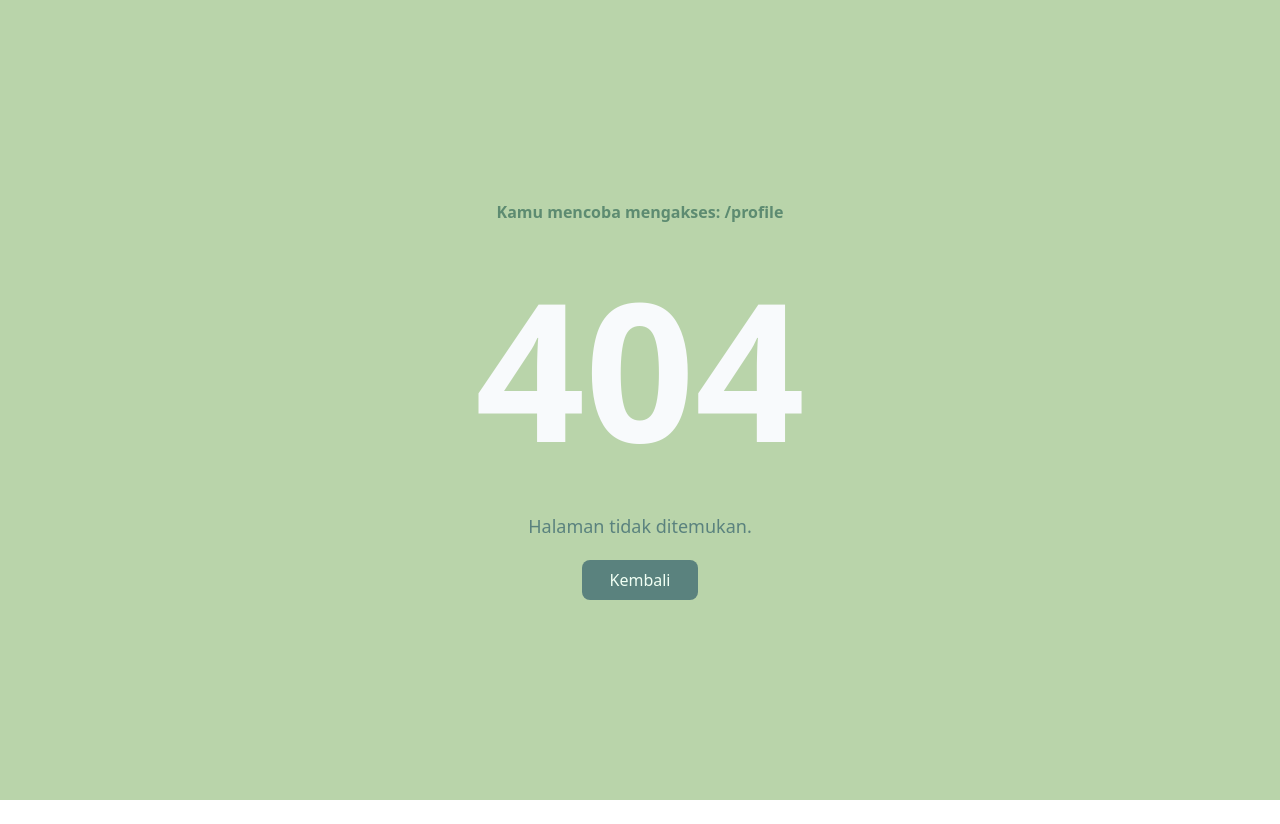
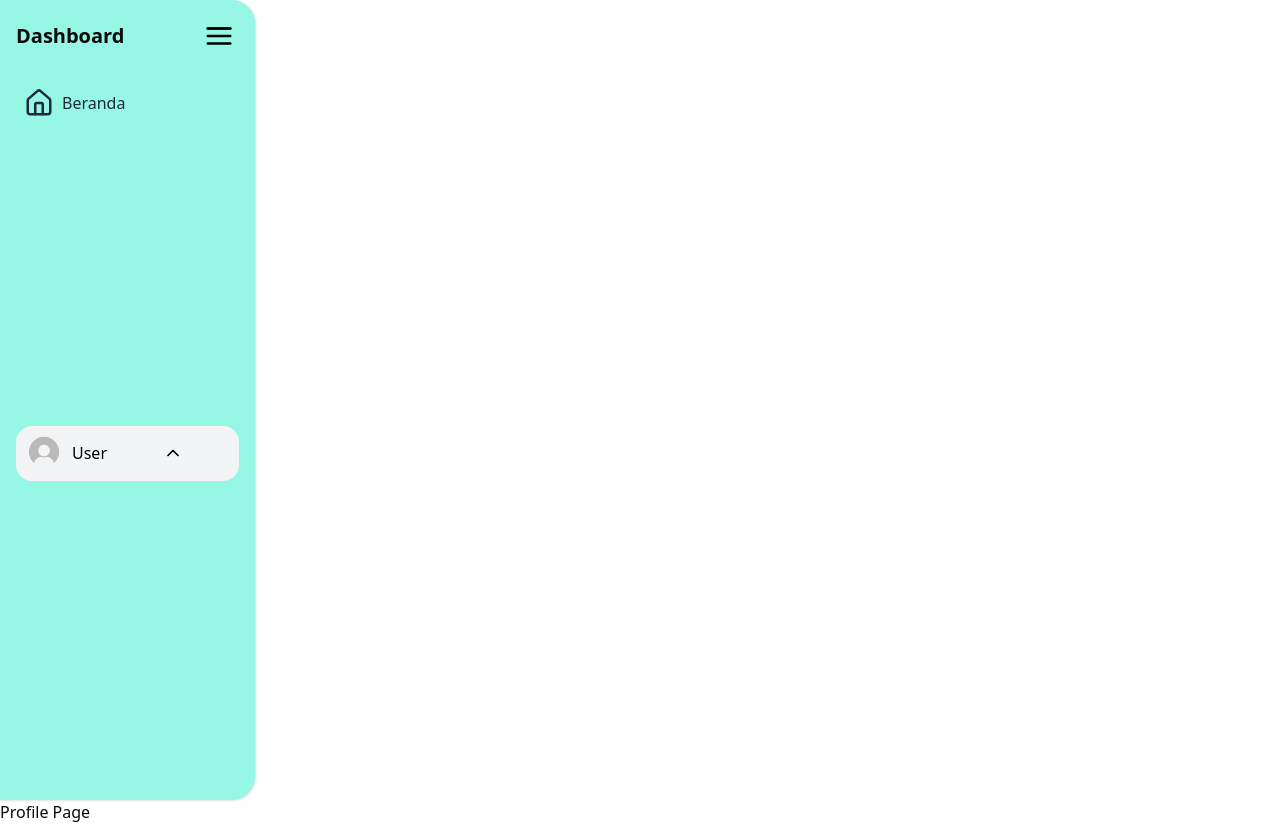
Before and after one commit to seriie/ppsdmlh, a Next.js app: page /profile in a window 1280 px wide. Before the commit this address had no page. Before the commit the page ends 800 px from the top, so only its background shows below. Built offline with nearby package versions, Linux system fonts and the light colour scheme; no server answers.

Commit message:
feat: add next-themes for  dark mode  management and integrate into layout and sidebar components

```diff
--- a/package.json
+++ b/package.json
@@ -23,6 +23,7 @@
     "nanoid": "^5.1.5",
     "next": "15.3.3",
     "next-auth": "^4.24.11",
+    "next-themes": "^0.4.6",
     "react": "^19.0.0",
     "react-chartjs-2": "^5.3.0",
     "react-dom": "^19.0.0",
--- a/src/app/layout.tsx
+++ b/src/app/layout.tsx
@@ -1,6 +1,7 @@
 import type { Metadata } from "next";
 import "./globals.css";
 import SessionWrapper from "@/components/root/SessionWrapper";
+import { ThemeProvider as NextThemeProvider } from "@/components/ThemeProvider";
 
 export const metadata: Metadata = {
   title: {
@@ -16,11 +17,19 @@ export default function RootLayout({
   children: React.ReactNode;
 }) {
   return (
-    <html lang="en">
-      <body className={`font-sans`}>
-        <SessionWrapper>
+    <html lang="en" suppressHydrationWarning>
+      <body className={`font-sans transition-colors ease-in-out transform duration-500`}>
+
+        <NextThemeProvider
+          attribute="class"
+          defaultTheme="system"
+          enableSystem
+          disableTransitionOnChange
+          >
+            <SessionWrapper>
           {children}
-        </SessionWrapper>
+          </SessionWrapper>
+        </NextThemeProvider>
       </body>
     </html>
   );
--- /dev/null
+++ b/src/app/profile/page.tsx
@@ -0,0 +1,19 @@
+"use client"
+import React from 'react'
+import DesktopSidebar from '@/layout/main/DesktopSidebar'
+import { useState } from 'react'
+
+
+const Page = () => {
+  const [isOpen, setIsOpen] = useState(true);
+
+  return (
+    <div>
+      <DesktopSidebar isOpen={isOpen} setIsOpen={setIsOpen}/>
+        <h1>Profile Page</h1>
+    </div>
+  )
+}
+
+
+export default Page
--- /dev/null
+++ b/src/components/ThemeProvider.tsx
@@ -0,0 +1,11 @@
+"use client"
+
+import * as React from "react"
+import { ThemeProvider as NextThemeProvider } from "next-themes"
+
+export function ThemeProvider({
+  children,
+  ...props
+}: React.ComponentProps<typeof NextThemeProvider>) {
+  return <NextThemeProvider {...props}>{children}</NextThemeProvider>
+}
--- a/src/components/ui/ProfileDropDown.tsx
+++ b/src/components/ui/ProfileDropDown.tsx
@@ -1,6 +1,6 @@
 "use client"
 import { useState } from "react";
-import { useSession } from "next-auth/react";
+import { signOut, useSession } from "next-auth/react";
 import DefaultPp from "@/assets/defaultUserPp.png";
 import Image from "next/image";
 import { useRouter } from "next/navigation";
@@ -17,18 +17,24 @@ export default function ProfileDropDown({ className, hidden }: ProfileDropDownPr
     const fullname = session?.user?.fullname || "User";
     const [isOpen, setIsOpen] = useState(false);
     const route = useRouter();
-    return (
+    const [loggingOut, setLoggingOut] = useState<boolean>(false);
+
+    const handleLogout = () => {
+        setLoggingOut(true);
+        signOut({callbackUrl: "/"})
+    }
+     return (
         <>
-            <div className="flex flex-col items-center justify-center">
+            <div className="flex relative flex-col items-center justify-center">
                 {isOpen && (
-                    <div className="relative w-48 bg-white rounded-lg shadow-lg m-3">
+                    <div className="absolute w-48 mb-45 bg-white rounded-lg shadow-lg m-3">
                         <ul className="py-2">
-                            <li className="px-4 py-2 hover:bg-gray-100 cursor-pointer flex justify-start items-center gap-5" onClick={() => { route.push("/profile") }}><LuUser size={20} className="text-black" />Profile</li>
-                            <li className="px-4 py-2 text-red-600 hover:bg-gray-100 cursor-pointer flex justify-start items-center gap-5" onClick={() => { route.push("/logout") }}><LuLogOut size={20} className="text-red-600" />Logout</li>
+                            <li className="px-4 py-2 hover:bg-gray-100 cursor-pointer flex mx-2 rounded-lg justify-start items-center gap-5" onClick={() => { route.push("/profile") }}><LuUser size={20} className="text-black" />Profile</li>
+                            <li className="px-4 py-2 text-red-600 hover:bg-gray-100 mx-2 rounded-lg cursor-pointer flex justify-start items-center gap-5" onClick={handleLogout}><LuLogOut size={20} className="text-red-600" /> {loggingOut ? "Keluar.." : "Keluar"}</li>
                         </ul>
                     </div>
                 )}
-                <button className={`flex items-center gap-2 text-black ${className} bg-gray-100 hover:bg-gray-100 transition-all duration-400 ease-in-out focus:bg-gray-100 active:scale-[0.98] w-full p-2 rounded-2xl transition-colors`} onClick={() => setIsOpen(!isOpen)}>
+                <button className={`flex items-center gap-2 text-black ${className} bg-gray-100 hover:bg-gray-100 transition-all duration-400 ease-in-out focus:bg-gray-100 active:scale-[0.98] w-full p-2 rounded-2xl`} onClick={() => setIsOpen(!isOpen)}>
                     <Image
                         src={User.image || DefaultPp}
                         alt="User Avatar"
--- a/src/layout/main/DesktopSidebar.tsx
+++ b/src/layout/main/DesktopSidebar.tsx
@@ -1,89 +1,110 @@
 "use client";
 
-import { LuHouse, LuMoonStar } from "react-icons/lu";
+import { LuHouse, LuMoonStar, LuSun } from "react-icons/lu";
 import { useRouter } from "next/navigation";
-import { useState, useRef } from "react";
+import { cn } from "@/lib/utils";
 import ProfileDropDown from "@/components/ui/ProfileDropDown";
-import { cn } from "@/lib/utils";
-import Lottie, {LottieRefCurrentProps} from "lottie-react";
+import Lottie, { LottieRefCurrentProps } from "lottie-react";
 import menuAnimation from "@/assets/menuV3.json";
+import { useEffect, useRef, useState } from "react";
+import { useTheme } from "next-themes";
 
-export default function DesktopSidebar() {
+type Props = {
+  isOpen: boolean;
+  setIsOpen: (value: boolean) => void
+};
+
+export default function DesktopSidebar({ isOpen, setIsOpen }: Props) {
+  const { setTheme, theme } = useTheme();
   const router = useRouter();
-  const [expanded, setExpanded] = useState(true);
   const lottieRef = useRef<LottieRefCurrentProps | null>(null);
+  const [mounted, setMounted] = useState(false);
+
+  useEffect(() => {
+    setMounted(true);
+
+  }, []);
 
   const handleToggle = () => {
     if (lottieRef.current) {
-     if (expanded) {
-  lottieRef.current.setDirection(-1);
-} else {
-  lottieRef.current.setDirection(1);
-}
+      lottieRef.current.setDirection(isOpen ? -1 : 1);
       lottieRef.current.play();
     }
+    setIsOpen(!isOpen);
+  };
+
+  console.log("mounted:", mounted);
+console.log("theme:", theme);
 
 
-    setExpanded(prev => !prev);
-  };
 
   return (
     <aside
       className={cn(
-        "hidden lg:flex fixed top-4 left-4 bottom-4 flex-col justify-between bg-teal-100 transition-all duration-300 rounded-2xl shadow-xl border border-slate-200",
-        expanded ? "w-60 p-4" : "w-20 items-center py-4"
+        "bg-teal-200 dark:bg-teal-700 h-screen transition-all duration-300 ease-in-out border-r shadow-sm p-4 rounded-r-3xl",
+        isOpen ? "w-64" : "w-24"
       )}
       >
-      <div className={cn("flex flex-col gap-6 items-start w-full, ", expanded ? "items-start" : "items-center")}>
-      <div className="flex items-center justify-between w-full">
-          <span className={cn("text-xl font-semibold", !expanded && "hidden")}>
-          Dashboard
-        </span>
+      <div className={cn("flex flex-col gap-6 w-full", isOpen ? "items-start" : "items-center")}>
+
+        <div className={cn("flex items-center  w-full", !isOpen ? "justify-center" : "justify-between")}>
+          {isOpen && <span className="text-xl font-semibold">Dashboard</span>}
           <button
-          aria-label="Toggle menu"
-          className="w-10 h-10 text-gray-700 focus:outline-none"
             onClick={handleToggle}
+            className="w-10 h-10 text-gray-700 focus:outline-none cursor-pointer"
+            aria-label="Toggle Sidebar"
           >
             <Lottie
               lottieRef={lottieRef}
               animationData={menuAnimation}
               autoplay={false}
               loop={false}
-            style={{ width: 40, height: 40 }}
+              style={{ width: 40, height: 40, transform: isOpen ? "rotate(0deg)" : "rotate(180deg)" }}
             />
           </button>
-
         </div>
 
 
         <button
           onClick={() => router.push("/dashboard")}
-          className="flex items-center gap-2 text-black hover:bg-teal-200 w-full active:scale-[0.98] hover:scale-[1.03]  focus:bg-teal-300 transition-all transform duration-400 ease-in-out p-2 rounded-lg"
+          className={cn(
+            "flex items-center gap-2 text-slate-800 hover:bg-teal-200 w-full active:scale-[0.98] hover:scale-[1.03] focus:bg-teal-300 transition-all transform duration-300 p-2 rounded-lg",
+            !isOpen && "justify-center w-3/4"
+          )}
         >
-          <LuHouse size={25} />
-          {expanded && <span>Beranda</span>}
+          <LuHouse size={30} />
+          {isOpen && <span>Beranda</span>}
         </button>
+
       </div>
 
+     <div className="relative top-[300px] flex flex-col gap-2 w-full">
 
-      <div className="border-t pt-4 border-slate-300 w-full">
-        <ProfileDropDown
+        <ProfileDropDown className={cn( !isOpen && "bg-transparent shadow-none")} hidden={!isOpen ? "hidden" : " "} />
+        { mounted && theme === "dark" ? (
+          <button
+            onClick={() => setTheme("light")}
             className={cn(
-            "overflow-hidden transition-all duration-300 ease-in-out",
-            !expanded && "hidden"
+              "flex items-center gap-2 mt-4 text-slate-800 hover:bg-teal-200 w-full active:scale-[0.98] focus:bg-teal-300 transition-all transform duration-500 p-2 rounded-lg",
+              !isOpen && "justify-center"
             )}
-        />
-
-
+          >
+            <LuSun size={25} />
+            {isOpen && <span>Light Mode</span>}
+          </button>
+        ) : mounted && theme === "light" ? (
           <button
+          onClick={() => setTheme("dark")}
           className={cn(
-      "flex items-center gap-2 mt-4 text-black hover:bg-teal-200 w-full active:scale-[0.98] focus:bg-teal-300 transition-all transform duration-400 ease-in-out hover:scale-[1.03] p-2 rounded-lg transition-all",
-      !expanded && "justify-center w-full"
+            "flex items-center gap-2 mt-4 text-slate-800 hover:bg-teal-200 w-full active:scale-[0.98] focus:bg-teal-300 transition-all transform duration-500 p-2 rounded-lg",
+            !isOpen && "justify-center"
           )}
           >
           <LuMoonStar size={25} />
-    {expanded && <span>Dark Mode</span>}
+          {isOpen && <span>Dark Mode</span>}
         </button>
+        ) : null}
+
           </div>
     </aside>
   );
--- a/src/layout/main/MobileSIdeBar.tsx
+++ b/src/layout/main/MobileSIdeBar.tsx
@@ -1,15 +1,19 @@
+"use client";
 import { Sheet, SheetContent, SheetTrigger } from "@/components/ui/sheet"
 import { RiMenu2Fill } from "react-icons/ri";
 import { LuHouse } from "react-icons/lu";
 import { useRouter } from "next/navigation";
 import { useState } from "react";
-import { LuMoonStar } from "react-icons/lu";
+import { LuMoonStar, LuSun } from "react-icons/lu";
 import ProfileDropDown from "@/components/ui/ProfileDropDown";
+import { useTheme } from "next-themes";
+
 
 
 export default function MobileSidebar() {
   const [open, setOpen] = useState(false);
   const router = useRouter();
+  const { setTheme, resolvedTheme } = useTheme();
 
   const handleNavigation = (path: string) => {
     router.push(path);
@@ -18,9 +22,9 @@ export default function MobileSidebar() {
   return (
     <Sheet open={open} onOpenChange={setOpen}>
       <SheetTrigger>
-        <RiMenu2Fill className="w-6 h-6" />
+        <RiMenu2Fill className="w-6 h-6 text-teal-400" />
       </SheetTrigger>
-      <SheetContent side="left" className="w-[250px] flex flex-col h-full p-4 items-start bg-teal-100">
+      <SheetContent side="left" className="w-[250px] flex flex-col h-full p-4 items-start bg-teal-100 dark:bg-teal-800">
         <h1 className="text-2xl font-semibold text-slate-800 tracking-tight">Dashboard</h1>
 
         <button onClick={() => handleNavigation("/dashboard")} className="flex items-center gap-2 text-black hover:bg-teal-200 focus:bg-teal-300 w-full p-2 rounded-lg transition-all duration-300 ease-in-out transform hover:scale-[1.03] active:scale-[0.98]">
@@ -35,12 +39,25 @@ export default function MobileSidebar() {
             <ProfileDropDown />
 
 
-            <button
-              className="flex mt-3 items-center gap-2 text-black hover:bg-teal-200 focus:bg-teal-300 w-full p-2 rounded-lg transition-all duration-300 ease-in-out transform hover:scale-[1.03] active:scale-[0.98]"
-            >
-              <LuMoonStar size={25} />
-              <span>Dark Mode</span>
-            </button>
+            {resolvedTheme === "dark" ? (
+              <button
+                onClick={() => setTheme("light")}
+                className="flex items-center gap-2 mt-4 text-black hover:bg-teal-200 w-full active:scale-[0.98] focus:bg-teal-300 transition-all transform duration-500 p-2 rounded-lg"
+
+              >
+                <LuSun size={25} />
+                <span>Light Mode</span>
+              </button>
+            ) : (
+              <button
+                onClick={() => setTheme("dark")}
+                className=
+                "flex items-center gap-2 mt-4 text-black hover:bg-teal-200 w-full active:scale-[0.98] focus:bg-teal-300 transition-all transform duration-500 p-2 rounded-lg"
+              >
+                <LuMoonStar size={25} />
+                <span>Dark Mode</span>
+              </button>
+            )}
 
           </div>
         </div>
--- a/src/layout/page/dashboard.tsx
+++ b/src/layout/page/dashboard.tsx
@@ -20,11 +20,15 @@ import { Button } from "@/components/ui/button";
 import { nameShorter } from "@/lib/utils/nameShorter";
 import MobileSidebar from "../main/MobileSIdeBar";
 import DesktopSidebar from "@/layout/main/DesktopSidebar";
+import { cn } from "@/lib/utils";
+
 
 export default function Dashboard() {
   const [loggingOut, setLoggingOut] = useState<boolean>(false);
   const { data: session } = useSession();
   const router = useRouter();
+  const [isOpen, setIsOpen] = useState(false);
+
 
   const fullname = session?.user?.fullname || "User";
   if (!fullname) {
@@ -44,22 +48,32 @@ export default function Dashboard() {
 
 
   return (
-    <div className="min-h-screen bg-gray-100 py-10 px-6">
-      <div className="max-w-6xl mx-auto">
-        <div className="flex justify-between items-center mb-8">
+    <div className="flex min-h-screen bg-gray-100">
 
+      <div className="hidden md:block fixed z-10">
+        <DesktopSidebar isOpen={isOpen} setIsOpen={setIsOpen} />
+      </div>
 
       <div className="md:hidden">
         <MobileSidebar />
       </div>
-          <div>
-            <div className="hidden md:flex items-start">
-              <DesktopSidebar />
-            </div>
+
+      <div
+        className={cn(
+          "flex-1 overflow-x-auto transition-all duration-300 ease-in-out",
+          isOpen ? "md:ml-64" : "md:ml-24",
+          "ml-0"
+        )}
+      >
+
+        <div className="mainContent flex flex-col mx-w-7xl mx-auto p-4">
+
+          <div className="justify-between items-center mb-8 mt-4">
+
             <h1 className="text-3xl font-bold text-gray-800">Dashboard</h1>
             <p> Selamat datang kembali, {nameShortened}!
             </p>
-          </div>
+
             <Button variant="outline" className={`${loggingOut ? 'bg-slate-200' : 'hover:bg-slate-200'} cursor-pointer`} onClick={handleLogout}>
               <LogOut className="w-4 h-4 mr-2" />
               {loggingOut ? "Keluar..." : "Keluar"}
@@ -118,5 +132,6 @@ export default function Dashboard() {
           </div>
         </div>
       </div>
+    </div>
   );
 }
```
Also changed, not shown: 1 other file (tests, documents, lock files or other folders). Lines whose indentation alone changed are shown as unchanged.
